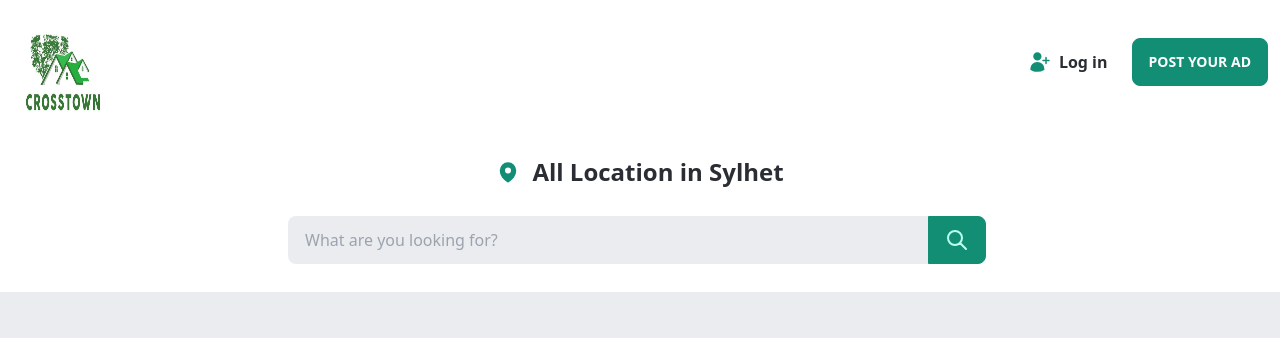
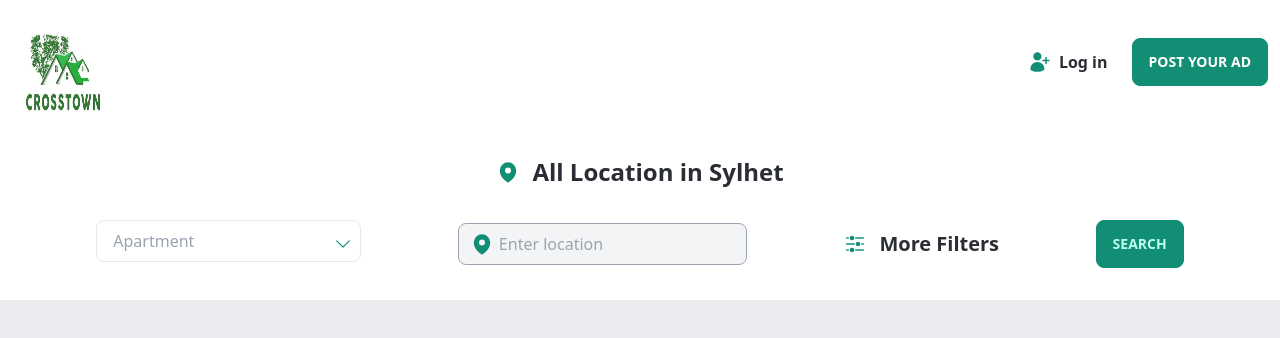
Before and after one commit to mahbubaly/rental-web, a React (Vite) app: page /search in a window 1280 px wide. Shown: the top 338 px of the page. Built offline with nearby package versions, Linux system fonts and the light colour scheme.

Commit message:
added_a_search_and_more_options

```diff
--- a/src/Components/Search.jsx
+++ b/src/Components/Search.jsx
@@ -1,22 +1,95 @@
-import React from 'react';
-import { UserPlusIcon, MapPinIcon } from '@heroicons/react/24/solid'
+import React, { useState } from 'react';
+import { UserPlusIcon, MapPinIcon, ChevronDownIcon, ChevronUpIcon,AdjustmentsHorizontalIcon } from '@heroicons/react/24/solid'
 
 const Search = () => {
+    const [showOptions, setShowOptions] = useState(false);
+
+
     return (
-        <div>
-            <div className='bg-white py-4'>
+        <div className=''>
+            <div className='bg-white py-4 '>
                 <div className='flex justify-center items-center gap-3 py-4'>
                     <MapPinIcon className="h-6 w-6 text-primary " />
                     <h1 className='font-semibold text-2xl'>All Location in Sylhet</h1>
                 </div>
-                <div className=" form-control  my-3">
-                    <div className="input-group">
-                        <input type="text" placeholder="What are you looking for?" className="input w-[50%]  ml-24 lg:ml-72" />
-                        <button className="btn btn-primary ">
-                            <svg xmlns="http://www.w3.org/2000/svg" className="h-6 w-6 " fill="none" viewBox="0 0 24 24" stroke="currentColor"><path strokeLinecap="round" strokeLinejoin="round" strokeWidth="2" d="M21 21l-6-6m2-5a7 7 0 11-14 0 7 7 0 0114 0z" /></svg>
-                        </button>
+
+
+
+                <div className='flex px-12 justify-around my-4'>
+
+
+
+
+                    {/* Apartment */}
+
+                    <div className="relative">
+                        <input type="text" className="px-4 py-2 border rounded-lg focus:outline-none focus:border-blue-500" placeholder="Apartment" />
+                        <div className="absolute right-2 top-1/2 transform -translate-y-1/2 cursor-pointer" onClick={() => setShowOptions(!showOptions)}>
+                            {
+                                showOptions === true ? <ChevronUpIcon className="h-5 w-5 text-primary" /> : <ChevronDownIcon className="h-5 w-5 text-primary" />
+                            }
+
+
+
+                        </div>
+                        {showOptions && (
+                            <div className="absolute z-10 mt-1 py-1 w-full bg-white rounded-md shadow-lg">
+                                <button className="block px-4 py-2 text-sm text-gray-700 hover:bg-primary hover:text-white w-full text-left">
+                                    Single room
+                                </button>
+                                <button className="block px-4 py-2 text-sm text-gray-700 hover:bg-primary hover:text-white w-full text-left">
+                                    Double Room
+                                </button>
+                                <button className="block px-4 py-2 text-sm text-gray-700 hover:bg-primary hover:text-white w-full text-left">
+                                    Ac Room
+                                </button>
+                                <button className="block px-4 py-2 text-sm text-gray-700 hover:bg-primary hover:text-white w-full text-left">
+                                    Non Ac Room
+                                </button>
+                            </div>
+                        )}
                     </div>
+
+
+
+
+
+
+                    <div className="flex items-center justify-center">
+                        <label htmlFor="location" className="sr-only">
+                            Location
+                        </label>
+                        <div className="relative">
+                            <input
+                                type="text"
+                                id="location"
+                                name="location"
+                                placeholder="Enter location"
+                                className="bg-gray-100 border border-gray-400 px-4 py-2 pl-10 rounded-lg focus:outline-none focus:bg-white focus:border-blue-500"
+                            />
+                            <div className="absolute inset-y-0 left-0 flex items-center pl-3">
+                                <MapPinIcon className="w-6 h-6 text-primary" />
+                            </div>
+                        </div>
+                    </div>
+
+                    <div className='flex justify-center items-center gap-3'>
+                        <AdjustmentsHorizontalIcon className="w-6 h-6 text-primary" />
+                        <h1 className='text-xl font-semibold'>More Filters</h1>
+
+                    </div>
+
+
+
+                    <div>
+                        <button className='btn btn-primary'>Search</button>
+                    </div>
+
+
+
+
                 </div>
+
 
 
             </div>
--- a/src/Components/Section.jsx
+++ b/src/Components/Section.jsx
@@ -25,7 +25,7 @@ const Section = () => {
                 </div>
                 <div className=" form-control  my-3">
                     <div className="input-group">
-                        <input type="text" placeholder="What are you looking for?" className="input w-[50%]  ml-24 lg:ml-72" />
+                        <input type="text" placeholder="What are you looking for?" className="input w-[50%]  ml-20 md:ml-24 lg:ml-72" />
                         <button className="btn btn-primary ">
                             <svg xmlns="http://www.w3.org/2000/svg" className="h-6 w-6 " fill="none" viewBox="0 0 24 24" stroke="currentColor"><path strokeLinecap="round" strokeLinejoin="round" strokeWidth="2" d="M21 21l-6-6m2-5a7 7 0 11-14 0 7 7 0 0114 0z" /></svg>
                         </button>
```
